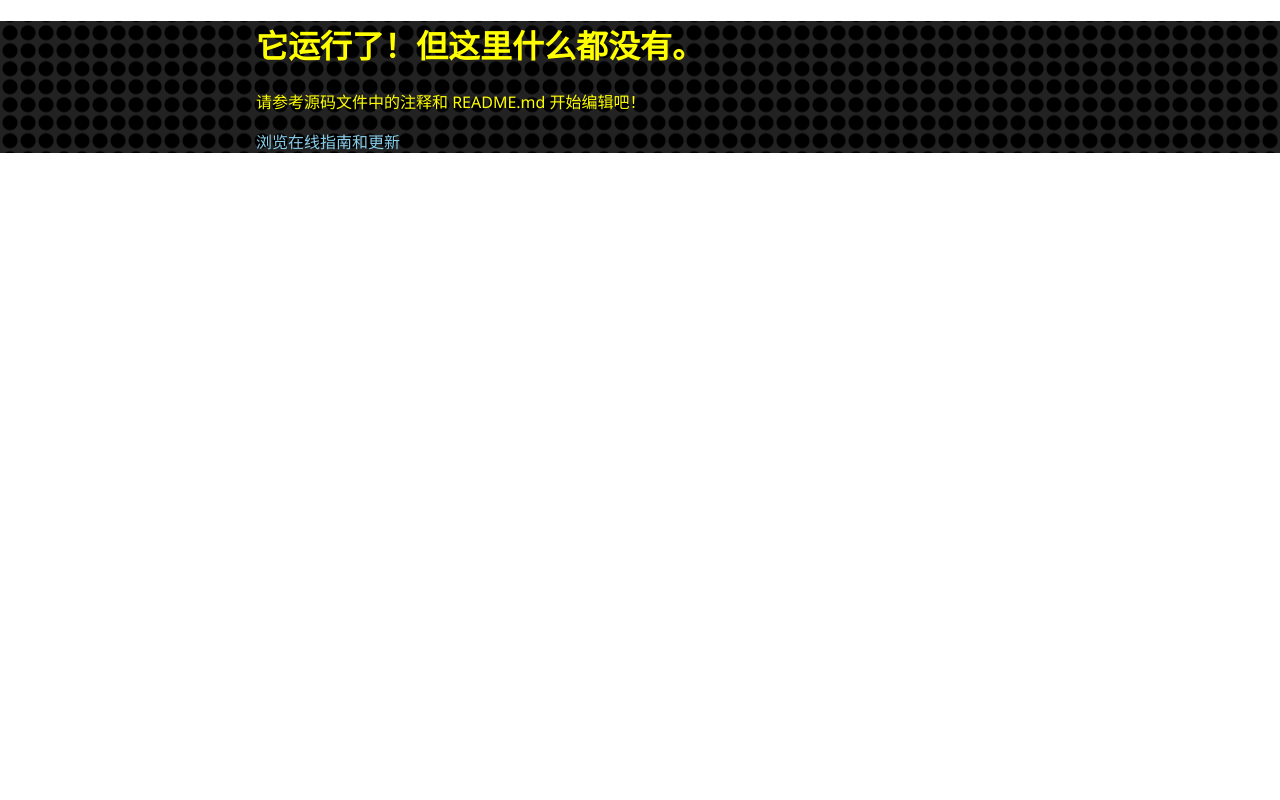
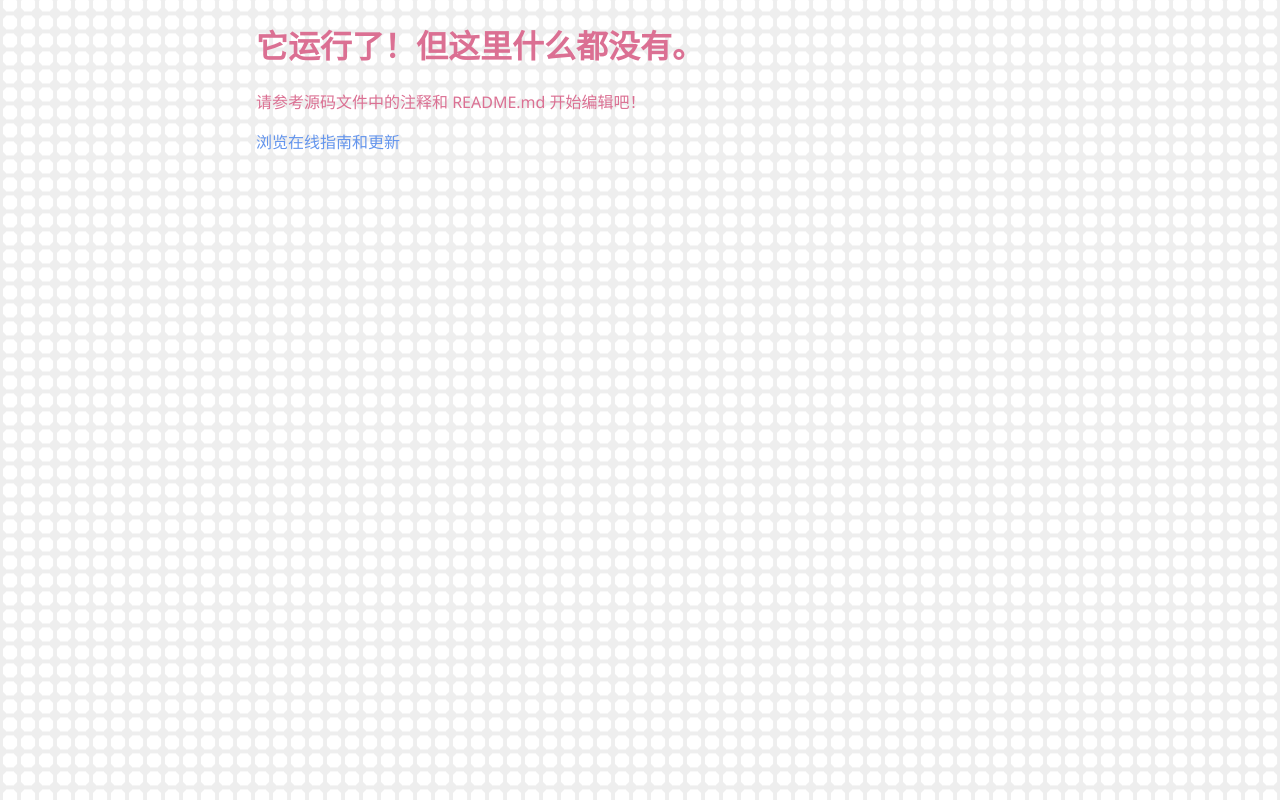
Before and after one commit to MasaeProject/typescript-web-template, a website built with webpack: page src/html/index.html in a window 1280 px wide. Built offline with nearby package versions, Linux system fonts and the light colour scheme.

Commit message:
更新常用CSS样式等

```diff
--- a/src/css/style.css
+++ b/src/css/style.css
@@ -1,3 +1,5 @@
+/* 这里是一些 CSS 的一些常用语句模板，根据需要修改即可 */
+
 /* 网页无边距 */
 html,
 body {
@@ -5,10 +7,20 @@ body {
   margin: 0;
 }
 
+/* 主题颜色 */
+:root {
+  --text-light: palevioletred;
+  --text-dark: pink;
+  --link-light: cornflowerblue;
+  --link-dark: skyblue;
+  color-scheme: light dark;
+}
+
 /* 图片引入示例和常见字体 */
 body {
-  background: #222 url("../images/baseline_brightness_1_black_18dp.png") repeat
+  background: #eee url("../images/baseline_brightness_1_white_18dp.gif") repeat
     center;
+  color: var(--text-light);
   font-family: "Source Han Sans", "Noto Sans CJK", "Microsoft YaHei UI",
     "Microsoft YaHei", "Microsoft JhengHei UI", "Microsoft JhengHei",
     "PingFang SC", "PingFang TC", "PingFang HK", "Apple LiGothic", "Meiryo",
@@ -16,39 +28,39 @@ body {
   font-weight: lighter;
 }
 
-/* 主题颜色 */
-:root {
-  color-scheme: light dark;
-  background: white;
-  color: black;
+/* h1 中显示的文本 */
+#helloworld {
+  font-weight: lighter;
+  margin-left: 20%;
+  margin-right: 20%;
 }
 
-/* 自动匹配系统暗色模式 */
+/* 超链接 */
+#helloworld a {
+  color: var(--link-light);
+  text-decoration: none;
+}
+
+/* 鼠标在超链接上 */
+#helloworld a:hover {
+  color: pink;
+  text-decoration: underline;
+}
+
+/* 自动匹配系统暗色模式：当暗色模式时 */
 @media (prefers-color-scheme: dark) {
-  :root {
-    background: black;
-    color: white;
+  body {
+    background: #111 url("../images/baseline_brightness_1_black_18dp.gif")
+      repeat center;
+    color: var(--text-dark);
+  }
+  #helloworld a {
+    color: var(--link-dark);
   }
 }
 
-/* h1 中显示的文本 */
-#helloworld {
-  color: #FF0;
-  font-weight: lighter;
-  margin-left: 20%;
-}
-
-#helloworld a {
-  color: skyblue;
-  text-decoration: none;
-}
-
-#helloworld a:hover {
-  color: pink;
-}
-
-/* 响应式布局 */
-@media screen and (max-width: 500px) {
+/* 响应式布局: 当 显示宽度 ≤800 像素时 */
+@media screen and (max-width: 800px) {
   #helloworld {
     margin-left: 0%;
   }
--- a/src/html/index.html
+++ b/src/html/index.html
@@ -5,11 +5,12 @@
     <meta charset="UTF-8">
     <meta name="viewport" content="width=device-width, initial-scale=1.0, maximum-scale=1.0, user-scalable=0">
     <meta http-equiv="X-UA-Compatible" content="ie=edge">
-    <title>Document</title>
+    <title>网站正在建设中 - 雅诗 TS 网页项目模板</title>
 </head>
 
 <body>
-    <div id="helloworld">噢！ JS 代码似乎没有正确运行。</div>
+    <!-- 现在开始编辑网页正文吧！删掉以下元素的话，记得去 CSS 文件删除对应样式。 -->
+    <div id="helloworld">噢！ JavaScript 代码似乎没有正确运行。<br/>请打开浏览器的开发者工具检查一下报错。</div>
 </body>
 
 </html>
--- a/src/main.ts
+++ b/src/main.ts
@@ -17,13 +17,16 @@ export default class Main {
     标题框.innerHTML = "";
     const 标题行: HTMLHeadingElement = document.createElement("h1");
     标题行.innerText = "它运行了！但这里什么都没有。";
+    console.warn(标题行.innerText);
     标题框.appendChild(标题行);
     const 内容行: HTMLParagraphElement = document.createElement("p");
     内容行.innerHTML = "请参考源码文件中的注释和 README.md 开始编辑吧！";
+    console.log(内容行.innerText);
     标题框.appendChild(内容行);
     const 仓库链接: HTMLAnchorElement = document.createElement("a");
     仓库链接.href = "https://github.com/miyabi-project/typescript-web-template";
     仓库链接.innerText = "浏览在线指南和更新";
+    console.log(`${仓库链接.innerText} : ${仓库链接.href}`);
     仓库链接.target = "_blank";
     标题框.appendChild(仓库链接);
   }
```
Also changed, not shown: README.md, src/images/baseline_brightness_1_black_18dp.gif (added), src/images/baseline_brightness_1_black_18dp.png (deleted), src/images/baseline_brightness_1_white_18dp.gif (added), 1 other file.
